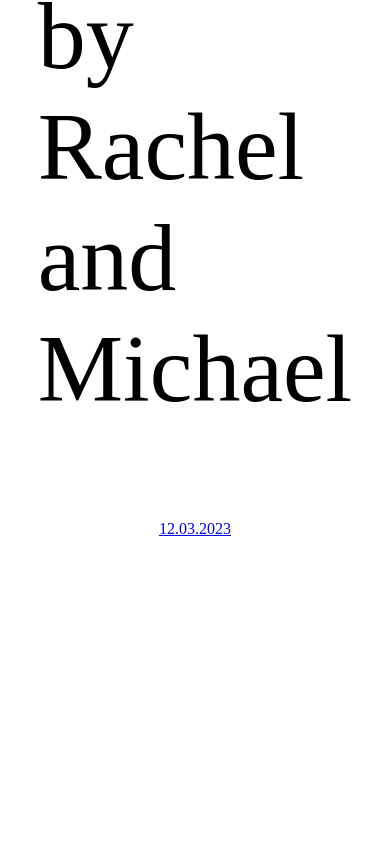
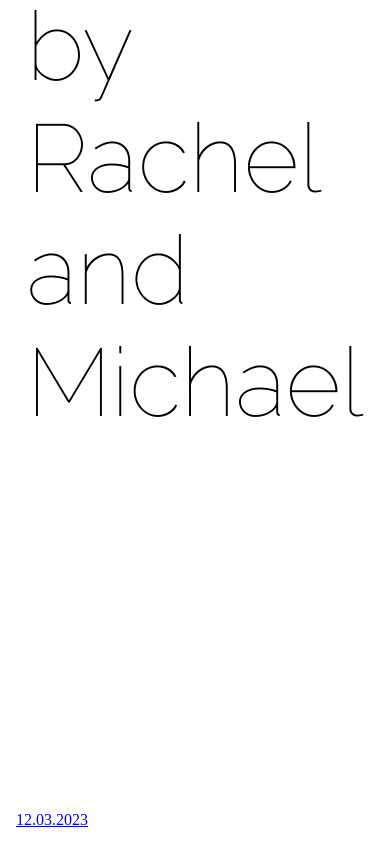
Before and after one commit to mchen10/dinner-club, a plain HTML site: page index.html in a window 390 px wide. Shown: the part 454-1320 px from the top of the page. Before the commit the page ends 992 px from the top, so only its background shows below. Drawn offline with Linux system fonts and the light colour scheme.

Commit message:
Update styling more

```diff
--- a/index.html
+++ b/index.html
@@ -27,21 +27,37 @@
       width: 35%;
     }
 
+    .nav-container {
+      position: absolute;
+      left: 0;
+      padding-left: 1em;
+
+      display: flex;
+      flex-direction: column;
+      justify-content: center;
+      align-items: center;
+      height: 100%;
+    }
+
     .title {
       font-size: 4rem;
-      margin: 0 0 0.2em 0;
+      margin: 0 0 0.1em 0;
+      font-family: 'Raleway';
     }
     .subtitle {
       font-size: 2rem;
+      font-family: 'Raleway';
     }
 
     @media all and (max-width: 1000px) {
       .title {
         font-size: 8rem;
         margin: 0 0 0.5em 0;
+        font-family: 'Raleway';
       }
       .subtitle {
         font-size: 6rem;
+        font-family: 'Raleway';
       }
     }
   </style>
@@ -52,8 +68,11 @@
   <div class="body-container">
     <p class="title">Dinner Parties</p>
     <p class="subtitle">Hosted by Rachel and Michael</p>
-    <nav><a href="./dec-3-dinner.html">12.03.2023</a></nav>
   </div>
+</div>
+
+<div class="nav-container">
+  <nav><a href="./dec-3-dinner.html">12.03.2023</a></nav>
 </div>
 
 </body>
```
